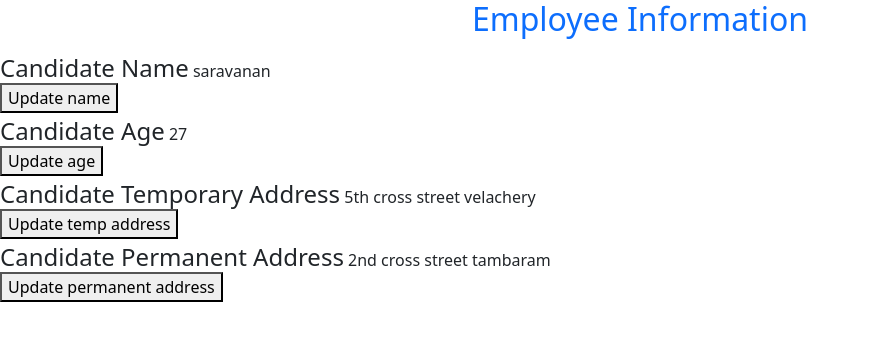
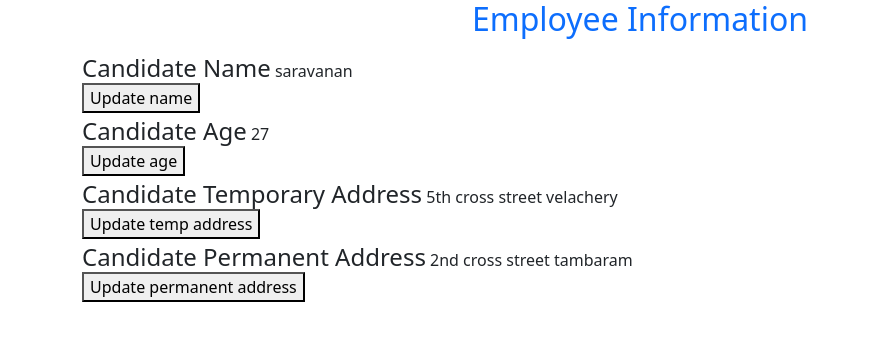
Before and after one commit to saravanan-prog/Master-React-Vite-Project, a React (Vite) app: page / in a window 1280 px wide. Shown: the top 340 px of the page, without its empty margins (0-869 px from the left). Built offline with nearby package versions, Linux system fonts and the light colour scheme.

Commit message:
component workout

```diff
--- a/src/1. class-components/A_SampleClasscomponent.jsx
+++ b/src/1. class-components/A_SampleClasscomponent.jsx
@@ -1,6 +1,7 @@
 import { Component } from "react";
 
 export default class A_SampleClasscomponent extends Component {
+
     constructor(){
         super()
     }
--- a/src/1. class-components/C_update_the_state.jsx
+++ b/src/1. class-components/C_update_the_state.jsx
@@ -16,20 +16,25 @@ export default class C_update_the_state extends Component{
 
     render(){
         return(
-            <>
+            <div className="container">
+
                 <div>
                     <div className="h2 text-primary text-center">Employee Information</div>
                 </div>
+
                 <div className="mt-3">
+
                     <div className="mt-1">
                         <span className="h4 text-seocondary">Candidate Name</span>
                         <span> {this.state.candidateName} </span>
                         <div>
                             <button
-                                onClick = { ()=> this.setState({candidateName:"Rajesh"}) }
+                                onClick = { () => this.setState({candidateName:"Rajesh"}) }
                             >Update name</button>
                         </div>
                     </div>
+
+
                     <div className="mt-1">
                         <span className="h4 text-seocondary">Candidate Age</span>
                         <span> {this.state.candidateAge} </span>
@@ -39,6 +44,8 @@ export default class C_update_the_state extends Component{
                             >Update age</button>
                         </div>
                     </div>
+
+
                     <div className="mt-1">
                         <span className="h4 text-seocondary">Candidate Temporary Address</span>
                         <span> {this.state.address.temp} </span>
@@ -46,28 +53,36 @@ export default class C_update_the_state extends Component{
                             <button  onClick = {
                                 ()=> this.setState( {
                                     address : {
+                                        ...this.state.address,
                                         temp :"1st cross st Tanjore"
-                                 }})}
+                                    }
+                                })}
 
                              > Update temp address</button>
                         </div>
                     </div>
+
+
+
                     <div className="mt-1">
                         <span className="h4 text-seocondary">Candidate Permanent Address</span>
                         <span> {this.state.address.permanent} </span>
                         <div>
                             <button
                                 onClick = {
-                                    ()=> this.setState( {
+                                    () => this.setState( {
                                         address : {
+                                            ...this.state.address,
                                             permanent :"100rd cross st tiruchi"
                                     }})}
 
                             >Update permanent address</button>
                         </div>
                     </div>
+
+
                 </div>
-            </>
+            </div>
         )
     }
 }
```
